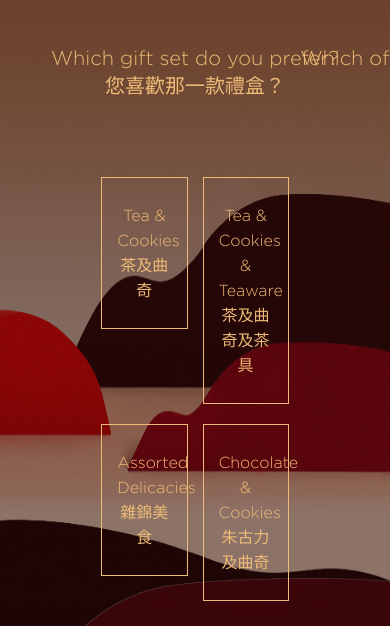
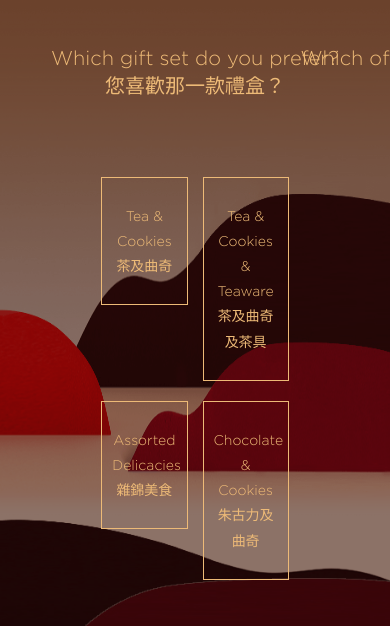
Before and after one commit to chankin522/com.phonegap.MidAutumn, a plain HTML site: page www/q2.html in a window 390 px wide. Shown: the part 218-844 px from the top of the page. Drawn offline with Linux system fonts and the light colour scheme; files whose address does not match are found by name; a web font is replaced by a local one.

Commit message:
190722 16:27

```diff
--- a/www/css/styles.css
+++ b/www/css/styles.css
@@ -128,11 +128,11 @@ body {
 .t-0{top:-5px !important;}
 .t-30{top:30%}
 .g-10-15{ border:1px solid #b19071; padding:10px 15px;}
-.btn { display: block; color:#edba77; border:1px solid #edba77; padding:13px 15px 10px 15px; font-size: 16px; }
+.btn { display: block; color:#edba77; border:1px solid #edba77; padding:13px 15px 10px 15px; font-size: 14px; }
 .btn-red { display: block; color:#a51929; border:1px solid #a51929; padding:13px 15px 10px 15px; font-size: 16px; }
 
 .same-height{ font-size: 18px; padding:10px; height: 140px;}
-.p-30{  padding: 25px 15px 25px 15px;
+.p-30{  padding: 25px 10px 25px 10px;
     line-height: 25px;}
 .wrap-center {
   width: 100%;
```
